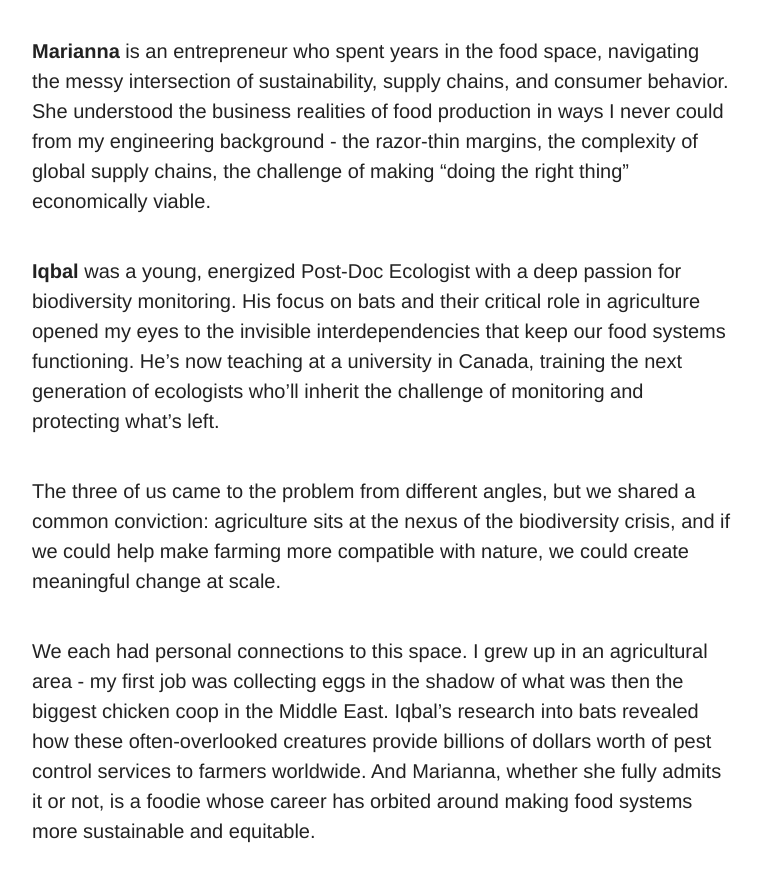
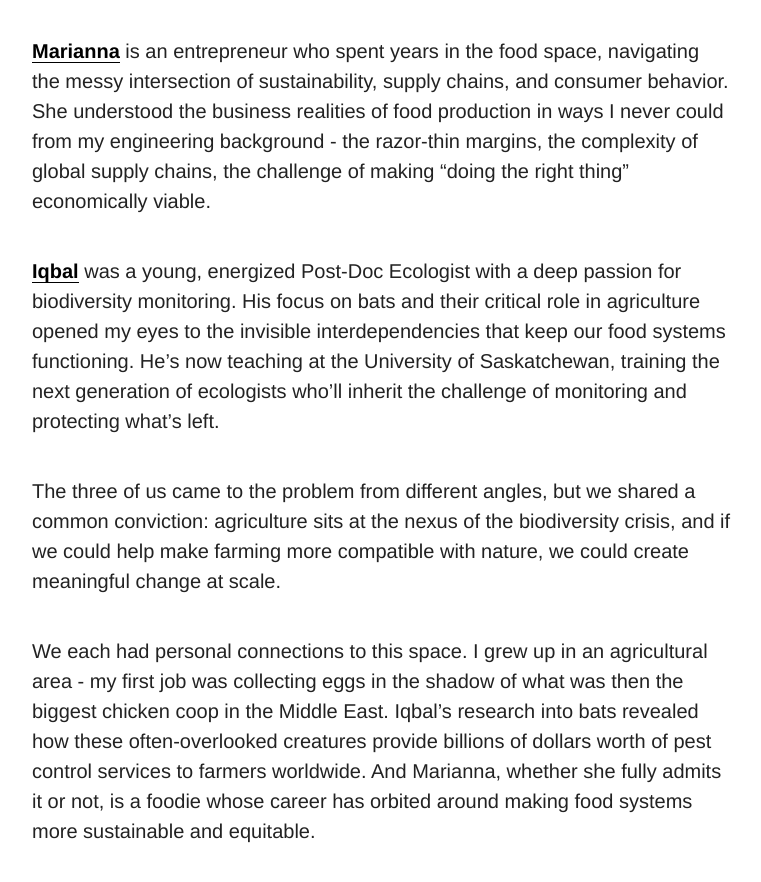
Before and after one commit to gmmorris/gmmorris.github.io, a Jekyll site: the page built from _posts/2026-01-10-naturebound-product-thesis.md, in a window 1280 px wide and 900 px high, scrolled down 1237 px. Shown: the top 882 px of the window, without its empty margins (258-1019 px from the left). Built offline with Jekyll 4.4.1, drawn with Linux system fonts in a browser that asks for light colours; nearby versions of some CDN libraries; some web fonts are replaced.

Commit message:
Add LinkedIn links and University of Saskatchewan details

```diff
--- a/_posts/2026-01-10-naturebound-product-thesis.md
+++ b/_posts/2026-01-10-naturebound-product-thesis.md
@@ -16,9 +16,9 @@ In 2022, I left big tech to focus on climate change and nature. It was a deliber
 
 I co-founded NatureBound with two remarkable people who brought perspectives I could never have developed on my own.
 
-**Marianna** is an entrepreneur who spent years in the food space, navigating the messy intersection of sustainability, supply chains, and consumer behavior. She understood the business realities of food production in ways I never could from my engineering background - the razor-thin margins, the complexity of global supply chains, the challenge of making "doing the right thing" economically viable.
+[**Marianna**](https://www.linkedin.com/in/marianna-herold-9a4518/) is an entrepreneur who spent years in the food space, navigating the messy intersection of sustainability, supply chains, and consumer behavior. She understood the business realities of food production in ways I never could from my engineering background - the razor-thin margins, the complexity of global supply chains, the challenge of making "doing the right thing" economically viable.
 
-**Iqbal** was a young, energized Post-Doc Ecologist with a deep passion for biodiversity monitoring. His focus on bats and their critical role in agriculture opened my eyes to the invisible interdependencies that keep our food systems functioning. He's now teaching at a university in Canada, training the next generation of ecologists who'll inherit the challenge of monitoring and protecting what's left.
+[**Iqbal**](https://www.linkedin.com/in/iqbal-bhalla-53b74a116/) was a young, energized Post-Doc Ecologist with a deep passion for biodiversity monitoring. His focus on bats and their critical role in agriculture opened my eyes to the invisible interdependencies that keep our food systems functioning. He's now teaching at the University of Saskatchewan, training the next generation of ecologists who'll inherit the challenge of monitoring and protecting what's left.
 
 The three of us came to the problem from different angles, but we shared a common conviction: agriculture sits at the nexus of the biodiversity crisis, and if we could help make farming more compatible with nature, we could create meaningful change at scale.
 
```
